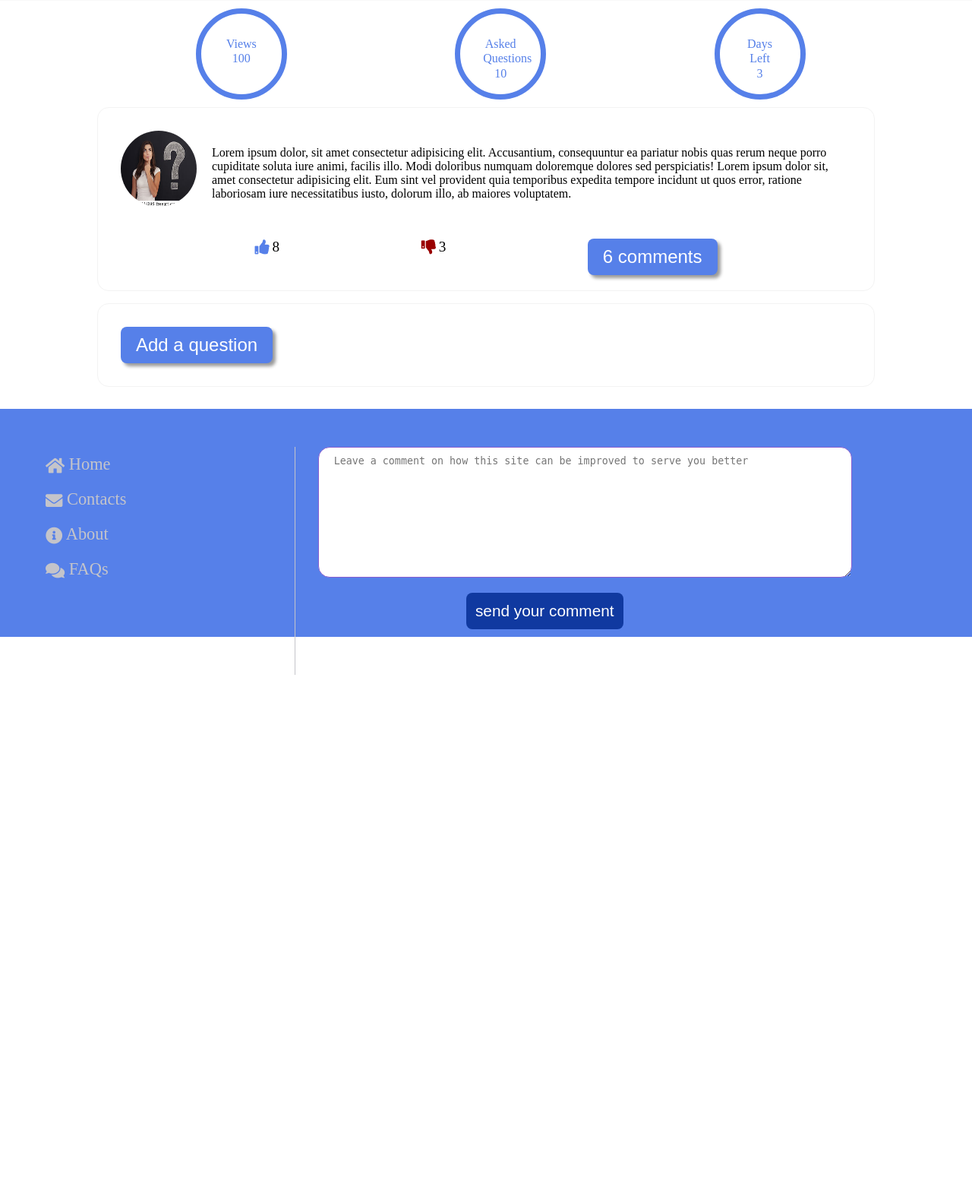
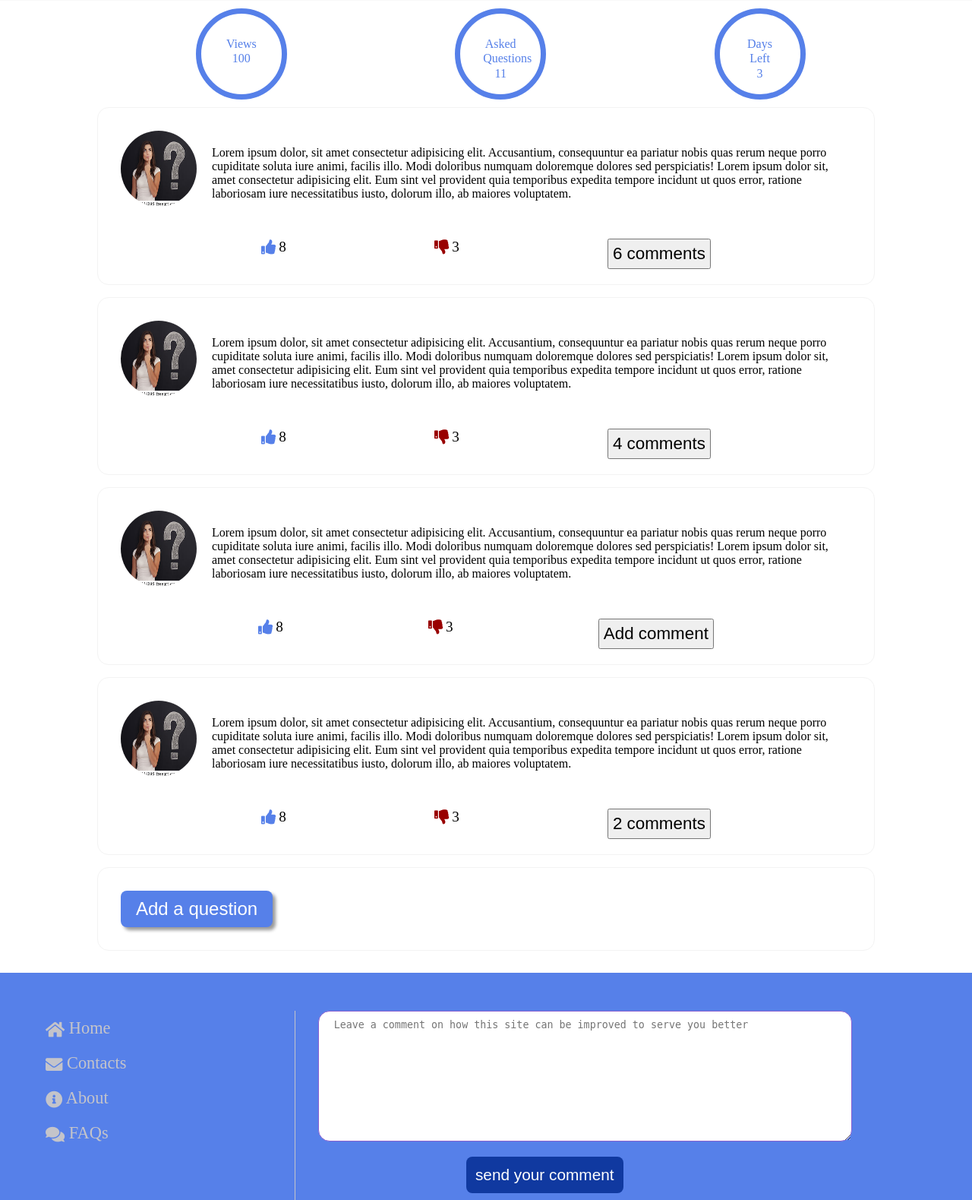
Before and after one commit to ceexon/the-Questioner, a Python web app: template UI/templates/questions.html in a window 1280 px wide. Shown: the part 816-2395 px from the top of the page at 76% size. Before the commit the page ends 1704 px from the top, so only its background shows below. Run offline with Jinja, Linux system fonts and the light colour scheme; the template is opened without the code that fills it, so the values that code supplies are empty.

Commit message:
[bug #163001245]New questions ui structure html update

```diff
--- a/UI/templates/questions.html
+++ b/UI/templates/questions.html
@@ -101,7 +101,7 @@
 			<div class="total-questions">
 				<p class="counted-views">
 					<span class="text">Asked Questions</span> <br>
-					<span class="number">10</span>
+					<span class="number">11</span>
 				</p>
 			</div>
 			<div class="remaining-days">
@@ -132,7 +132,7 @@
 			<div class="vote-for">
 				<div class="up-vote">
 					<span class="fas fa-thumbs-up  voter"></span>
-					<span class="numder-up-votes voter">
+					<span class="number-up-vote voter">
 						8
 					</span>
 				</div>
@@ -143,7 +143,117 @@
 					</span>
 				</div>
 				<div class="quest-comment">
-					<button role="button" class="show-question-form comment-button">6 comments</button>
+					<a href="comments.html">
+						<button role="button" class="comment-button">6 comments</button>
+					</a>
+				</div>
+			</div>
+		</div>
+		<div class="question-asked">
+			<div class="a-question">
+				<div class="user-image">
+					<img src="../static/images/question-main-page/questions-image.jpg" alt="">
+				</div>
+				<div class="quest-content">
+					<p class="quiz-content">
+						Lorem ipsum dolor, sit amet consectetur adipisicing elit. Accusantium, consequuntur ea pariatur
+						nobis quas rerum
+						neque porro cupiditate soluta iure animi, facilis illo. Modi doloribus numquam doloremque dolores
+						sed perspiciatis!
+						Lorem ipsum dolor sit, amet consectetur adipisicing elit. Eum sint vel provident quia temporibus expedita tempore
+						incidunt ut quos error, ratione laboriosam iure necessitatibus iusto, dolorum illo, ab maiores voluptatem.
+					</p>
+				</div>
+			</div>
+			<div class="vote-for">
+				<div class="up-vote">
+					<span class="fas fa-thumbs-up  voter"></span>
+					<span class="number-up-vote voter">
+						8
+					</span>
+				</div>
+				<div class="down-vote">
+					<span class="fas fa-thumbs-down voter"></span>
+					<span class="number-down-vote voter">
+						3
+					</span>
+				</div>
+				<div class="quest-comment">
+					<a href="comments.html">
+						<button role="button" class="comment-button">4 comments</button>
+					</a>
+				</div>
+			</div>
+		</div>
+		<div class="question-asked">
+			<div class="a-question">
+				<div class="user-image">
+					<img src="../static/images/question-main-page/questions-image.jpg" alt="">
+				</div>
+				<div class="quest-content">
+					<p class="quiz-content">
+						Lorem ipsum dolor, sit amet consectetur adipisicing elit. Accusantium, consequuntur ea pariatur
+						nobis quas rerum
+						neque porro cupiditate soluta iure animi, facilis illo. Modi doloribus numquam doloremque dolores
+						sed perspiciatis!
+						Lorem ipsum dolor sit, amet consectetur adipisicing elit. Eum sint vel provident quia temporibus expedita tempore
+						incidunt ut quos error, ratione laboriosam iure necessitatibus iusto, dolorum illo, ab maiores voluptatem.
+					</p>
+				</div>
+			</div>
+			<div class="vote-for">
+				<div class="up-vote">
+					<span class="fas fa-thumbs-up  voter"></span>
+					<span class="number-up-vote voter">
+						8
+					</span>
+				</div>
+				<div class="down-vote">
+					<span class="fas fa-thumbs-down voter"></span>
+					<span class="number-down-vote voter">
+						3
+					</span>
+				</div>
+				<div class="quest-comment">
+					<a href="comments.html">
+						<button role="button" class="comment-button">Add comment</button>
+					</a>
+				</div>
+			</div>
+		</div>
+		<div class="question-asked">
+			<div class="a-question">
+				<div class="user-image">
+					<img src="../static/images/question-main-page/questions-image.jpg" alt="">
+				</div>
+				<div class="quest-content">
+					<p class="quiz-content">
+						Lorem ipsum dolor, sit amet consectetur adipisicing elit. Accusantium, consequuntur ea pariatur
+						nobis quas rerum
+						neque porro cupiditate soluta iure animi, facilis illo. Modi doloribus numquam doloremque dolores
+						sed perspiciatis!
+						Lorem ipsum dolor sit, amet consectetur adipisicing elit. Eum sint vel provident quia temporibus expedita tempore
+						incidunt ut quos error, ratione laboriosam iure necessitatibus iusto, dolorum illo, ab maiores voluptatem.
+					</p>
+				</div>
+			</div>
+			<div class="vote-for">
+				<div class="up-vote">
+					<span class="fas fa-thumbs-up  voter"></span>
+					<span class="number-up-vote voter">
+						8
+					</span>
+				</div>
+				<div class="down-vote">
+					<span class="fas fa-thumbs-down voter"></span>
+					<span class="number-down-vote voter">
+						3
+					</span>
+				</div>
+				<div class="quest-comment">
+					<a href="comments.html">
+						<button role="button" class="comment-button">2 comments</button>
+					</a>
 				</div>
 			</div>
 		</div>
```
